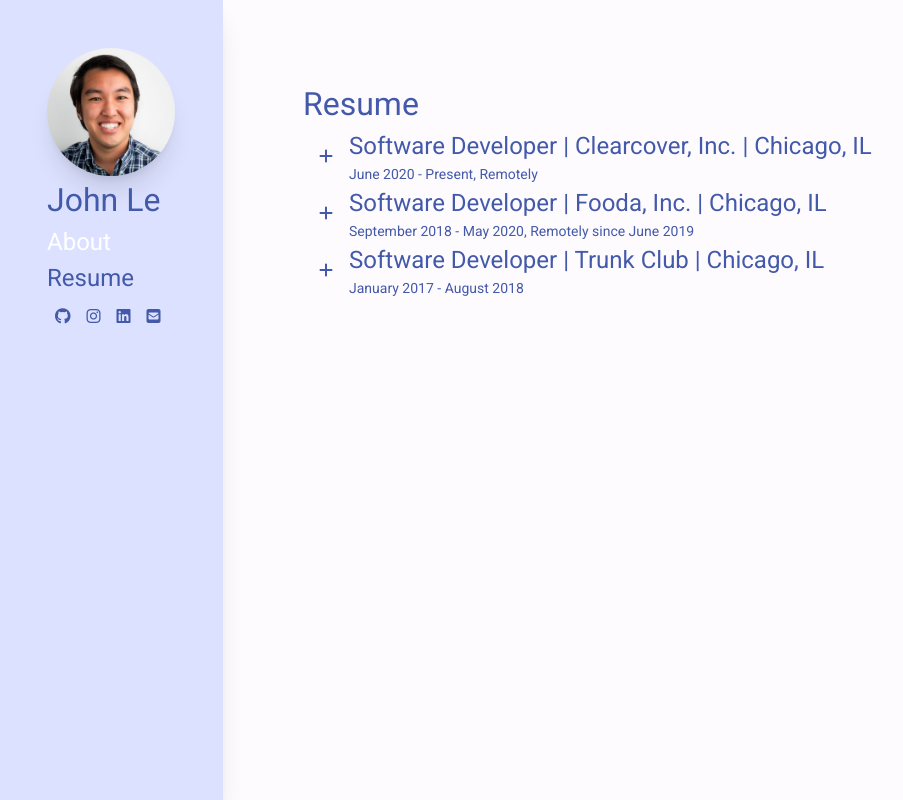
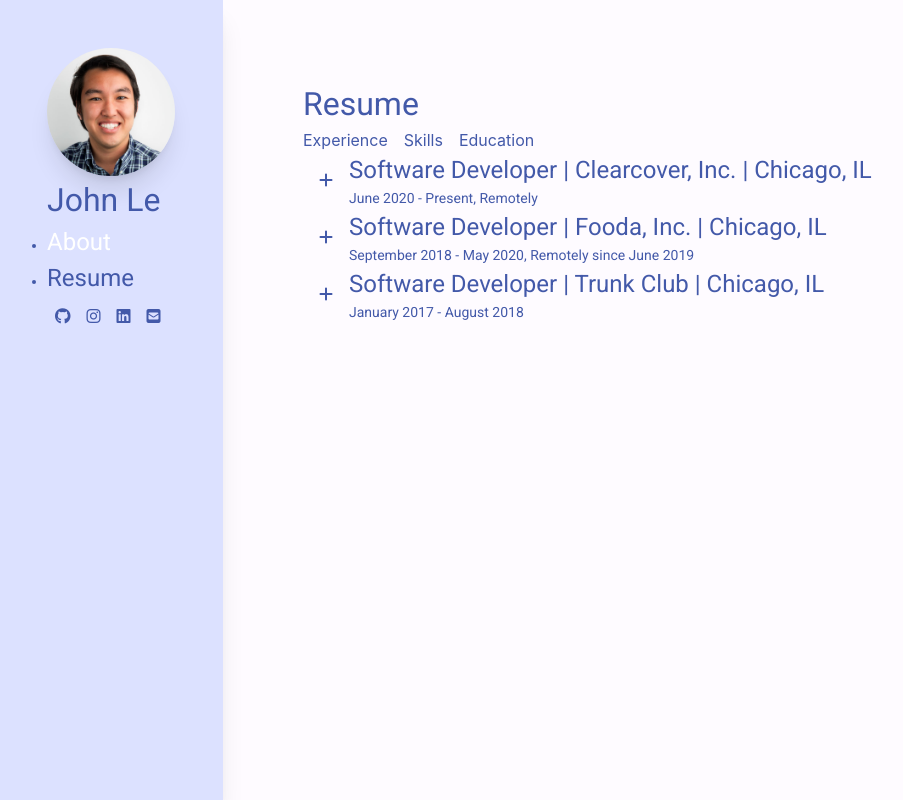
Before and after one commit to johnle192/my-portfolio-site, a React (Vite) app: page /resume in a window 1280 px wide. Shown: the whole page, without its empty margins (1-904 px from the left). Built offline with nearby package versions, Linux system fonts and the light colour scheme.

Commit message:
stop using collapsable and make my own

```diff
--- a/package.json
+++ b/package.json
@@ -11,7 +11,6 @@
     "@types/react": "^18.0.28",
     "@types/react-dom": "^18.0.11",
     "react": "^18.2.0",
-    "react-collapsible": "^2.10.0",
     "react-dom": "^18.2.0",
     "react-router-dom": "^6.9.0",
     "web-vitals": "^2.1.4"
--- a/src/components/About.tsx
+++ b/src/components/About.tsx
@@ -1,6 +1,6 @@
 export default function About() {
   return (
-    <div className="about-container m-20">
+    <div className="about-container m-20 max-w-3xl">
       <h2 className="headline-large"> About Me </h2>
       <div className="about-content body-large">
         Hi there, I'm John and this is my website. I'm a self-taught developer
--- a/src/components/Nav.tsx
+++ b/src/components/Nav.tsx
@@ -9,7 +9,7 @@ const Nav: FC = () => {
     <div className="nav-container p-12 shadow-xl primary-container">
       <div className="h-32 w-32 rounded-full overflow-hidden shadow-xl">
         <img
-          src="../../public/images/john.jpg"
+          src="/images/john.jpg"
           alt="John Le"
           className="h-full-w-full object-cover"
         />
--- a/src/components/Resume.tsx
+++ b/src/components/Resume.tsx
@@ -1,14 +1,38 @@
 import ResumeItem from 'components/ResumeItem';
 import type { ResumeItemProps } from 'components/ResumeItem';
 import resumeItems from 'resume.json';
+import { useState } from 'react';
 
 export default function Resume() {
+  const [resumeSection, setResumeSection] = useState<string>('experience');
+
   return (
-    <div className="resume-container m-20">
+    <div className="resume-container m-20 max-w-3xl">
       <h2 className="headline-large"> Resume </h2>
-      {resumeItems.map((resumeItem: ResumeItemProps) => (
-        <ResumeItem {...resumeItem} />
-      ))}
+      <div className="flex space-x-4">
+        <div
+          className="hover:text-white cursor-pointer"
+          onClick={() => setResumeSection('experience')}
+        >
+          Experience
+        </div>
+        <div
+          className="hover:text-white cursor-pointer"
+          onClick={() => setResumeSection('skils')}
+        >
+          Skills
+        </div>
+        <div
+          className="hover:text-white cursor-pointer"
+          onClick={() => setResumeSection('education')}
+        >
+          Education
+        </div>
+      </div>
+      {resumeSection === 'experience' &&
+        resumeItems.map((resumeItem: ResumeItemProps) => (
+          <ResumeItem {...resumeItem} />
+        ))}
     </div>
   );
 }
--- a/src/components/ResumeItem.tsx
+++ b/src/components/ResumeItem.tsx
@@ -1,5 +1,4 @@
-import Collapsible from 'react-collapsible';
-import ResumeItemHeader from 'components/ResumeItemHeader';
+import React, { useState } from 'react';
 
 export type ResumeItemProps = {
   id: string;
@@ -14,21 +13,35 @@ export default function ResumeItem({
   duration,
   descriptions
 }: ResumeItemProps) {
+  const [isOpen, setIsOpen] = useState<boolean>(false);
+  const iconRotationClass = isOpen ? 'is-open' : 'is-closed';
+
   return (
-    <div className="resume-item" key={id}>
-      <Collapsible
-        trigger={
-          <ResumeItemHeader experience={experience} duration={duration} />
-        }
+    <div className="resume-item flex-col" key={id}>
+      <div
+        role="button"
+        className="flex flex-row"
+        onClick={() => setIsOpen((prevState) => !prevState)}
       >
-        <div className="resume-description">
+        <div
+          className={`m-4 text-center align-middle icon ${iconRotationClass}`}
+        >
+          <i className="resume-icon fa-solid fa-plus" />
+        </div>
+        <div className="resume-content">
+          <div className="resume-experience headline-small">{experience}</div>
+          <div className="resume-duration body-medium">{duration}</div>
+        </div>
+      </div>
+      {isOpen && (
+        <div className="resume-description pl-16">
           <ul>
             {descriptions.map((description: string, index) => (
-              <li key={`${id}.${index}`}> {description} </li>
+              <li key={`${id}.${index}`}>{description}</li>
             ))}
           </ul>
         </div>
-      </Collapsible>
+      )}
     </div>
   );
 }
--- a/src/components/ResumeItemHeader.tsx
+++ /dev/null
@@ -1,21 +0,0 @@
-type ResumeItemHeaderProps = {
-  experience: string;
-  duration: string;
-};
-
-export default function ResumeItemHeader({
-  experience,
-  duration
-}: ResumeItemHeaderProps) {
-  return (
-    <div role="button" className="flex flex-row">
-      <div className="m-4 text-center align-middle">
-        <i className="resume-icon fa-solid fa-plus" />
-      </div>
-      <div className="resume-content">
-        <div className="resume-experience headline-small">{experience}</div>
-        <div className="resume-duration body-medium">{duration}</div>
-      </div>
-    </div>
-  );
-}
--- a/src/index.css
+++ b/src/index.css
@@ -27,18 +27,18 @@ code {
     monospace;
 }
 
-.Collapsible__trigger.is-open i {
+.is-open i {
   transform: rotate(135deg);
   transition-duration: 400ms;
 }
 
-.Collapsible__trigger.is-closed i {
+.is-closed i {
   transform: rotate(-0deg);
   transition-duration: 400ms;
 }
 
 ul {
-  list-style-type: none;
+  list-style-type: disc;
   padding: 0;
   margin: 0;
 }
--- a/src/resume.json
+++ b/src/resume.json
@@ -4,7 +4,7 @@
     "experience": "Software Developer | Clearcover, Inc. | Chicago, IL",
     "duration": "June 2020 - Present, Remotely",
     "descriptions": [
-      "Won a hackathon building a deployment dashboard for our microservices with React, JS, and Tailwind",
+      "Won a hackathon building a deployment dashboard for our microservices with React, NextJS, and Tailwind",
       "Implemented features and AB tests for our onboarding flow when users need a quote for car insurance",
       "Designed and implemented an experiment to move our steps in the flow to increase funnel conversion by 2%",
       "Designed and lead engineers on an experiment to show customers preset coverage packages",
```
Also changed, not shown: 1 other file (tests, documents, lock files or other folders).
